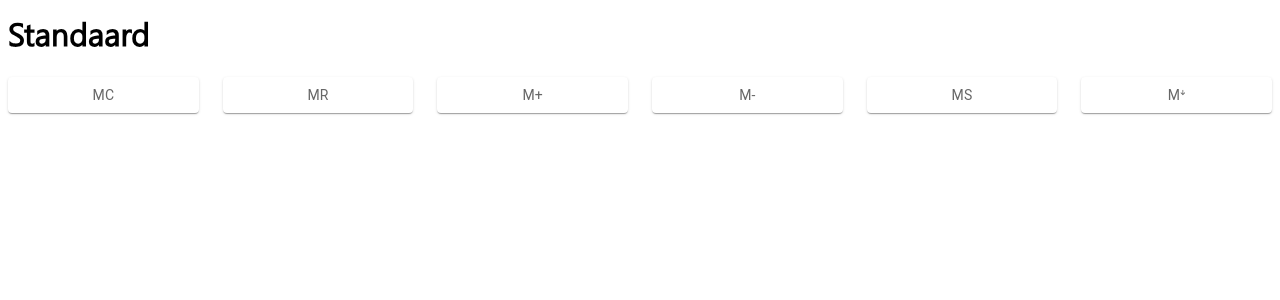
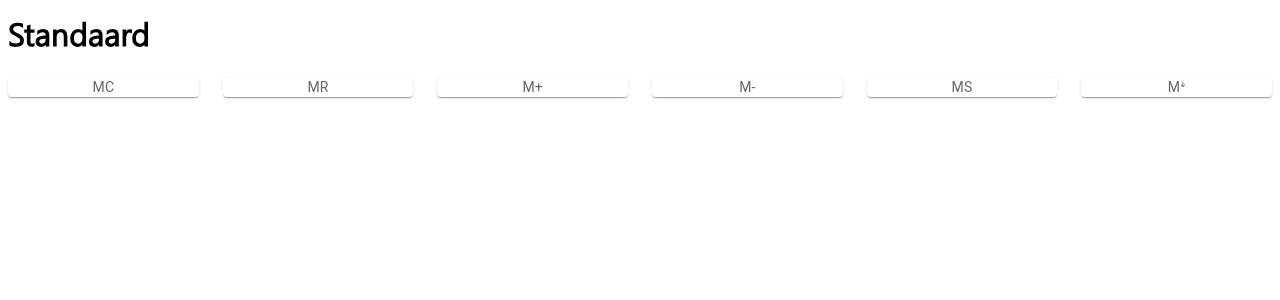
Before and after one commit to Abelkrijgtalles/mscalc, a Next.js app: page / in a window 1280 px wide. Shown: the top 300 px of the page. Built offline with nearby package versions, Linux system fonts and the light colour scheme.

Commit message:
no padding

```diff
--- a/pages/index.js
+++ b/pages/index.js
@@ -6,7 +6,6 @@ import Paper from '@mui/material/Paper';
 const Item = styled(Paper)(({ theme }) => ({
   backgroundColor: theme.palette.mode === 'dark' ? '#1A2027' : '#fff',
   ...theme.typography.body2,
-  padding: theme.spacing(1),
   textAlign: 'center',
   color: theme.palette.text.secondary,
 }));
```
